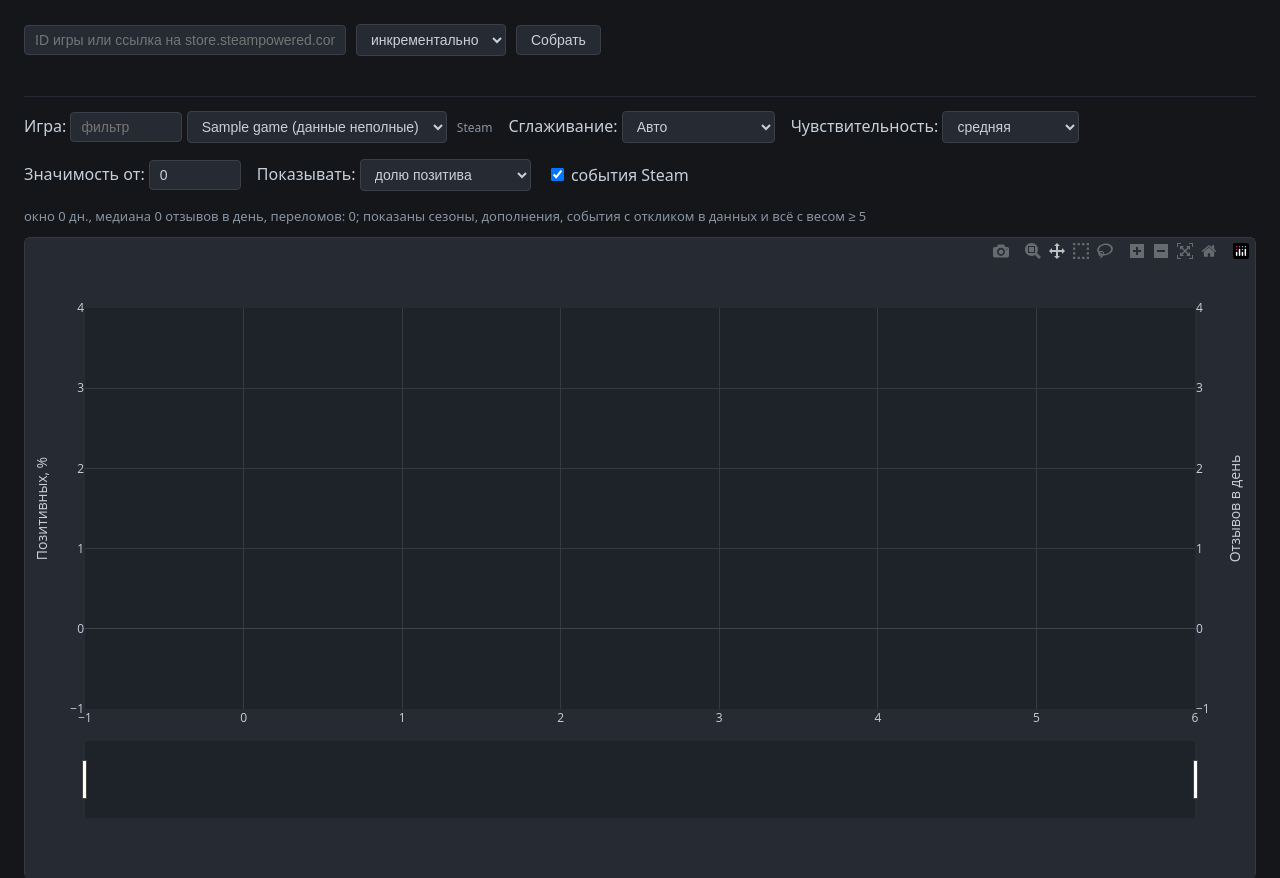
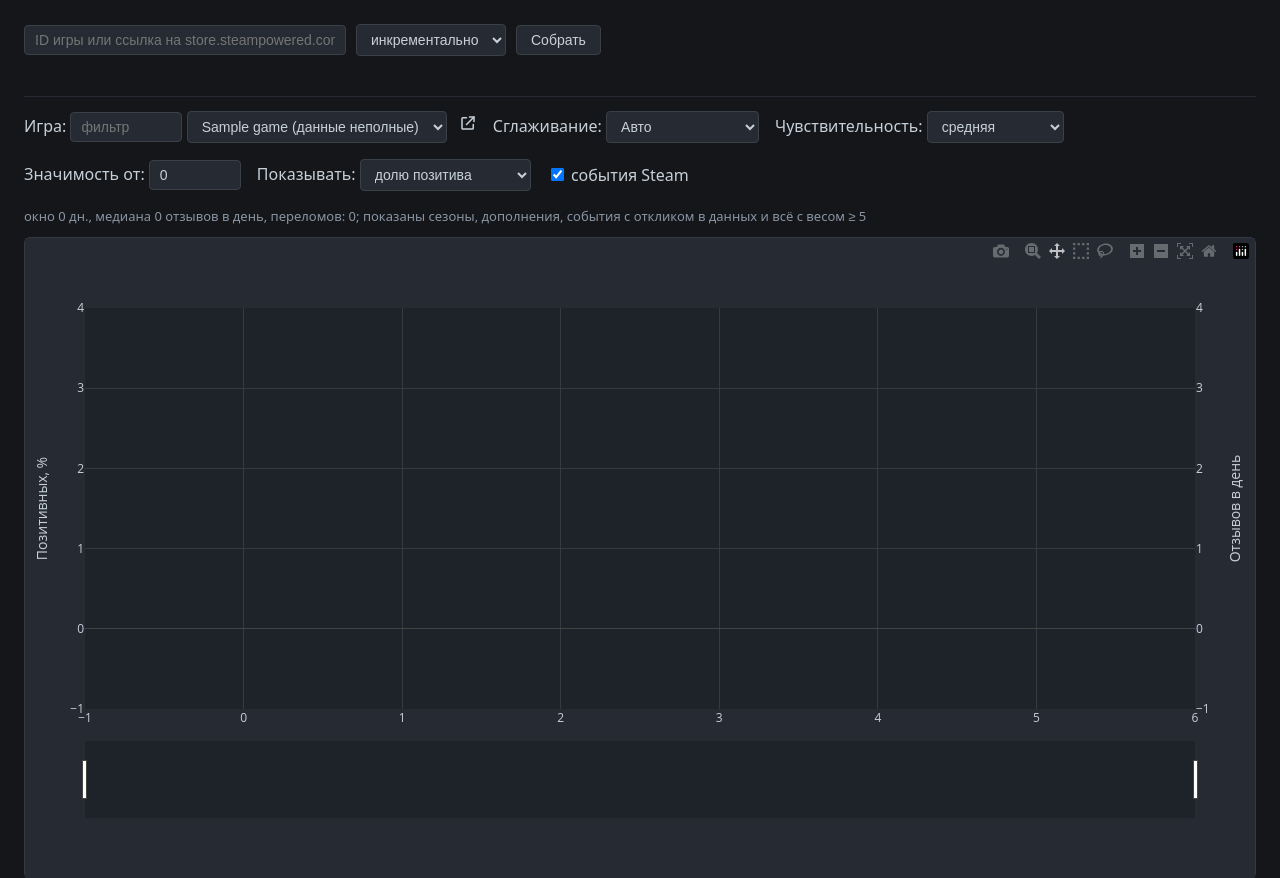
Before and after one commit to lebedev-ay/steam-health, a Flask app: template web/templates/index.html in a window 1280 px wide. Shown: the top 878 px of the page. Run offline with Flask 3, Linux system fonts and the light colour scheme; the template is opened without the code that fills it: most values are stand-ins (such as "Sample title", 1, 10 or a date in 2020); data that the repository does not hold is empty; some libraries are stand-ins or nearby versions.

Commit message:
web: ссылка на Steam стала иконкой
Текстовая ссылка 12px цветом #8a95a3 терялась. Заменена на inline SVG
18px при высоте контролов 32px, цвет #c7d0d9 - как у подписей рядом,
контраст 11.60; при наведении #f0f4f8, контраст 16.39. Красится через
currentColor, поэтому цвет живёт в CSS, а не в разметке.

Иконка встроена в шаблон: одна картинка не стоит сетевого запроса,
и офлайн-запуск не ломается.

Доступность: aria-label и title «Страница игры в Steam», сама svg
помечена aria-hidden и focusable=false, текстовых узлов внутри
ссылки нет - имя берётся из aria-label.

Клик проверен: label не перехватывает, потому что по спецификации
активация label пропускается, когда цель - интерактивный потомок.
Ссылка открывает новую вкладку, фокус остаётся на ней, href
обновляется при смене игры. Вынос <a> за label не понадобился.

Нарисован знак «открыть во внешней вкладке», а не логотип Steam:
воспроизвести знак Valve точно нечем, а приблизительный контур был
бы его искажением.

```diff
--- a/web/static/style.css
+++ b/web/static/style.css
@@ -22,8 +22,9 @@ select, input {
 .hint { color: #778391; font-size: 12px; margin-top: 8px; }
 .legal { color: #5f6a78; font-size: 11px; margin-top: 6px; }
 
-.steam-link { color: #8a95a3; font-size: 12px; text-decoration: none; margin-left: 6px; }
-.steam-link:hover { color: #c7d0d9; text-decoration: underline; }
+/* иконка красится через currentColor, поэтому цвет задаётся здесь, а не в разметке */
+.steam-link { color: #c7d0d9; display: inline-flex; align-items: center; margin-left: 8px; }
+.steam-link:hover { color: #f0f4f8; }
 
 .chart-wrap { position: relative; }
 select:disabled, input:disabled { opacity: 0.5; cursor: not-allowed; }
--- a/web/templates/index.html
+++ b/web/templates/index.html
@@ -31,7 +31,11 @@
       {% endfor %}
     </select>
     <a id="steamLink" class="steam-link" target="_blank" rel="noopener"
-       title="Страница игры в Steam">Steam</a>
+       title="Страница игры в Steam" aria-label="Страница игры в Steam"><svg
+       viewBox="0 0 24 24" width="18" height="18" fill="none" stroke="currentColor"
+       stroke-width="2" stroke-linecap="round" stroke-linejoin="round"
+       aria-hidden="true" focusable="false"><path d="M14 4h6v6"/><path d="M20 4 10 14"/><path
+       d="M19 14v5a1 1 0 0 1-1 1H5a1 1 0 0 1-1-1V6a1 1 0 0 1 1-1h5"/></svg></a>
   </label>
 
   <label>Сглаживание:
```
